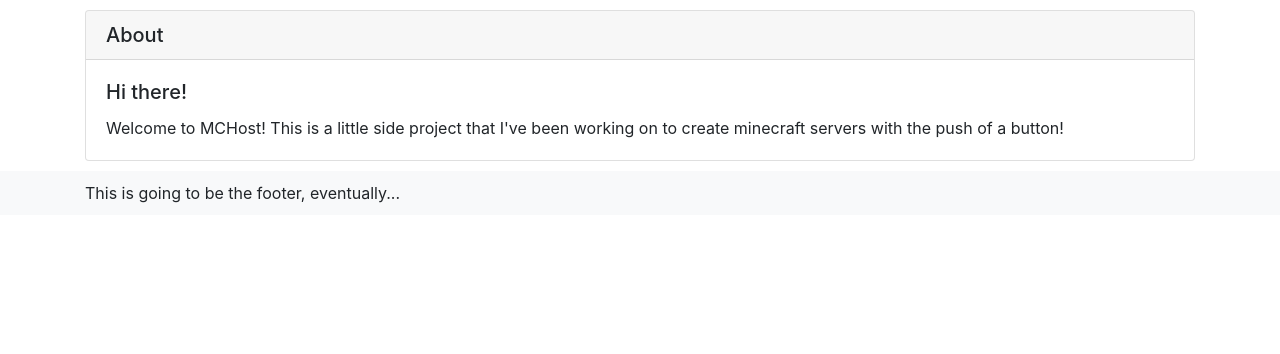
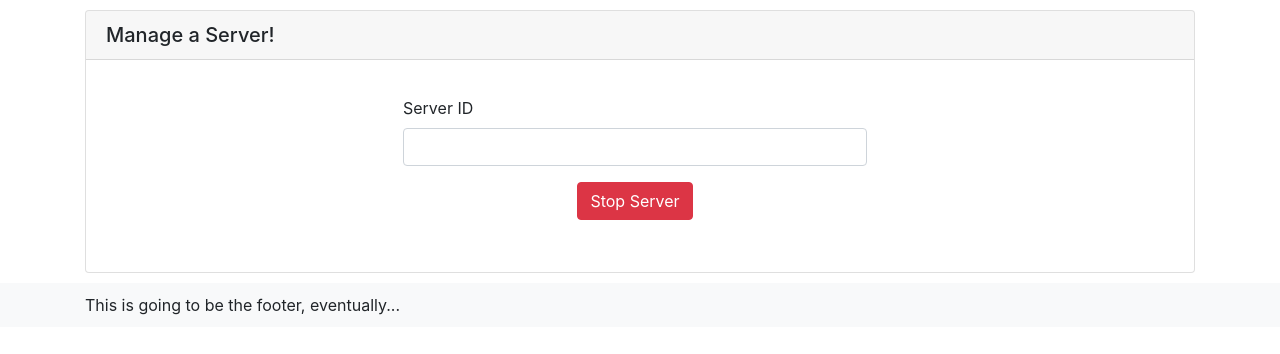
Before and after one commit to emwjacobson/MCHoster, a Django app: page /manage in a window 1280 px wide. Shown: the part 56-410 px from the top of the page. Run offline with Django 3.2, Linux system fonts and the light colour scheme; some libraries are stand-ins or nearby versions.

Commit message:
Added manage page

```diff
--- a/web/mcweb/settings.py
+++ b/web/mcweb/settings.py
@@ -124,3 +124,7 @@ USE_TZ = True
 STATIC_URL = '/static/'
 
 STATIC_ROOT = './static'
+
+# Custom Settings
+
+SERVER_IP = '192.168.1.112'
--- a/web/web/templates/web/manage.html
+++ b/web/web/templates/web/manage.html
@@ -1,14 +1,39 @@
 {% extends "web/base.html" %}
 
-{% block title %}Manage - {{ block.super }}{% endblock title %}
+{% block title %}Start - {{ block.super }}{% endblock title %}
 
 {% block content %}
 <div class="card">
-    <h5 class="card-header">About</h5>
+    <h5 class="card-header">Manage a Server!</h5>
     <div class="card-body">
-        <h5 class="card-title">Hi there!</h5>
         <p class="card-text">
-            Welcome to MCHost! This is a little side project that I've been working on to create minecraft servers with the push of a button!
+            {% if data %}
+            <div class="col-lg-8 offset-2">
+                {% if data.status == 'success' %}
+                <div class="alert alert-success" role="alert">
+                    Success! {{ data.message|capfirst }}
+                </div>
+                {% elif data.status == 'error' %}
+                <div class="alert alert-danger" role="alert">
+                    Error: {{ data.message|capfirst }}
+                </div>
+                {% endif %}
+            </div>
+            {% endif %}
+            <div class="col-lg-6 offset-3">
+                <form action="{% url 'manage' %}" method="POST">
+                    {% csrf_token %}
+                    <div class="form-row col-lg-12">
+                        <div class="form-group col">
+                            <label for="c_id">Server ID</label>
+                            <input type="text" class="form-control" name="c_id" id="c_id">
+                        </div>
+                        <div class="form-group col-lg-12 text-center">
+                            <button type="submit" class="btn btn-danger" name="submit" value="stop">Stop Server</button>
+                        </div>
+                    </div>
+                </form>
+            </div>
         </p>
     </div>
 </div>
--- a/web/web/views.py
+++ b/web/web/views.py
@@ -2,6 +2,7 @@ from django.shortcuts import render, HttpResponse, HttpResponseRedirect, reverse
 import requests
 import json
 from django.core.handlers.wsgi import WSGIRequest
+from django.conf import settings
 
 def get_endpoint(endpoint):
     res = requests.get(f'http://manager/{endpoint}')
@@ -26,14 +27,22 @@ def start(request):
     try:
         username = request.POST['username']
         res = get_endpoint(f'start/{username}')
-        print(res)
-        return render(request, 'web/start.html', {'view': 'response', 'data': res})
+        return render(request, 'web/start.html', {'data': res, 'server_ip': settings.SERVER_IP})
     except KeyError as e:
         # If 'username' doesnt exist in post, render normal page
-        return render(request, 'web/start.html', {'view': 'normal'})
+        return render(request, 'web/start.html', {})
     except Exception as e:
         print(e)
         return HttpResponseRedirect(reverse('index'))
 
 def manage(request):
-    return render(request, 'web/manage.html', {})
+    try:
+        c_id = request.POST['c_id']
+        print(request.POST)
+        res = get_endpoint(f'stop/{c_id}')
+        return render(request, 'web/manage.html', {'data': res})
+    except KeyError as e:
+        return render(request, 'web/manage.html', {})
+    except Exception as e:
+        print(e)
+        return HttpResponseRedirect(reverse('index'))
```
Also changed, not shown: web/web/templates/web/start.html (+19 -12 lines).
